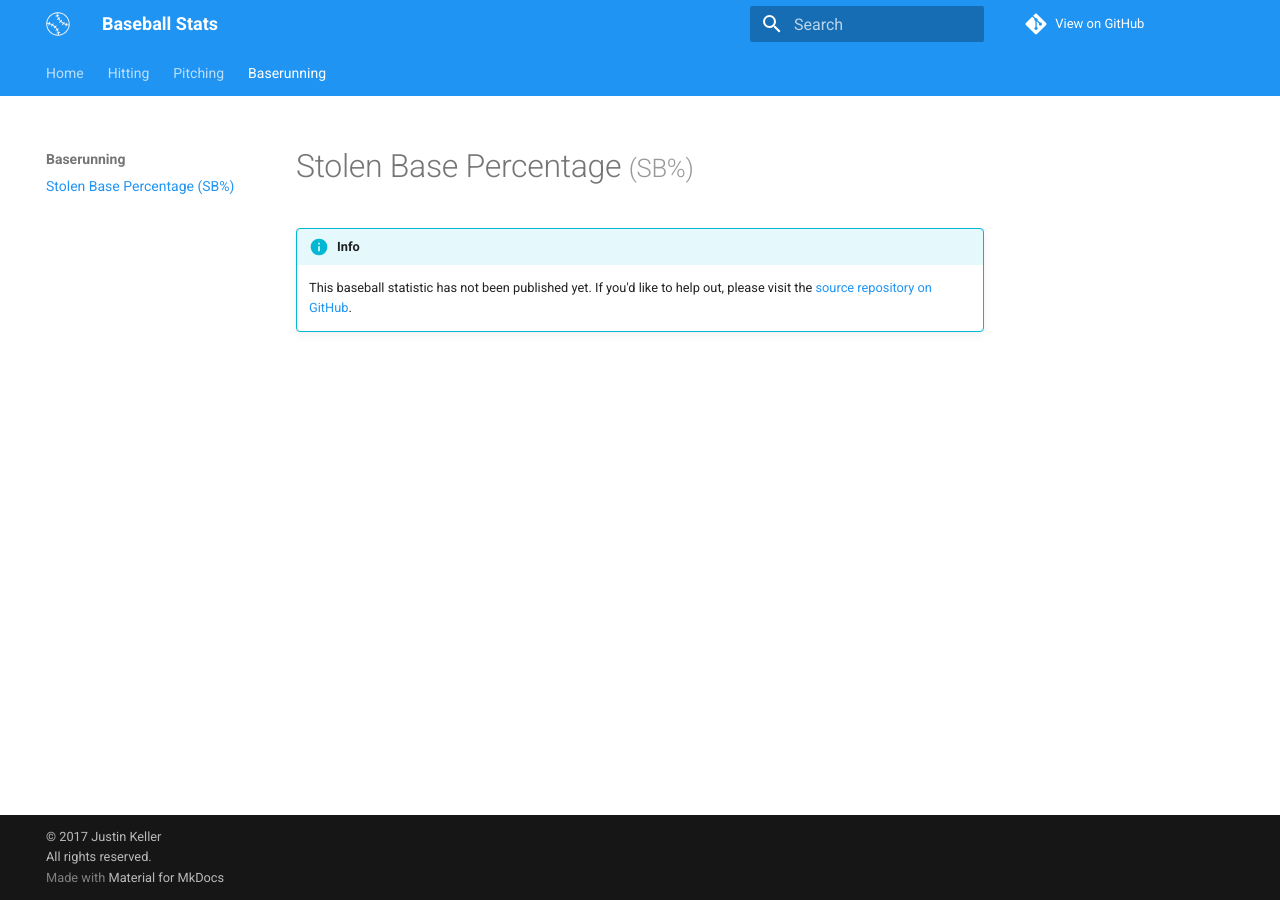
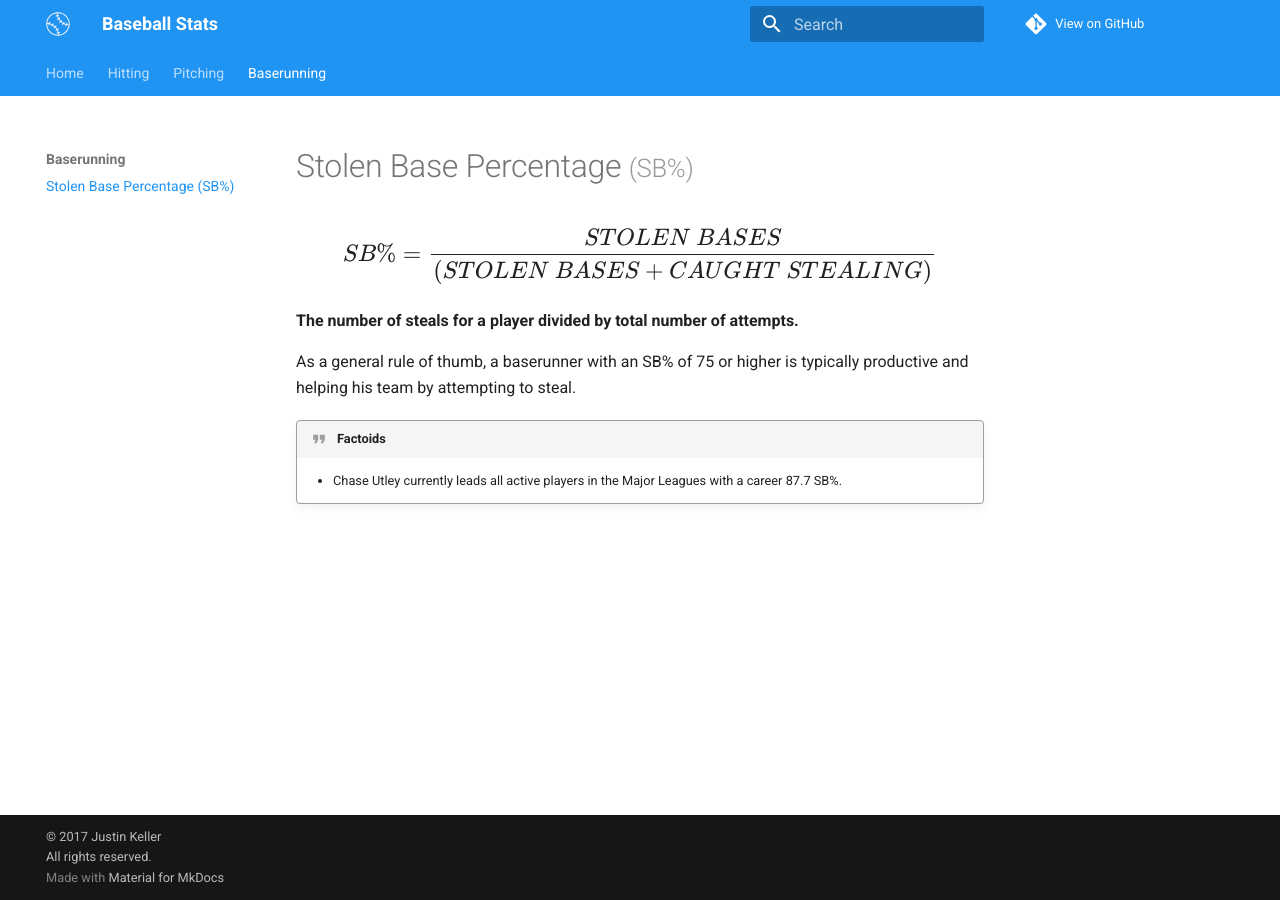
Before and after one commit to nodesocket/baseball-stats.net, an MkDocs documentation site: the page built from docs/baserunning/sbp.md, in a window 1280 px wide. Built offline with MkDocs 1.6.1 and Material for MkDocs 9.7.7, drawn with Linux system fonts in a browser that asks for light colours; formulas are drawn with MathJax 3; comment, search, counter and statistics services are not loaded; old or Windows-style settings are respelled for this version of MkDocs.

Commit message:
added baserunning/sbp.md

```diff
--- a/docs/baserunning/sbp.md
+++ b/docs/baserunning/sbp.md
@@ -1,3 +1,10 @@
 # Stolen Base Percentage <small>(SB%)</small>
 
-{!includes/not_published.md!}
+<h3>$$ SB\%=\frac{STOLEN\ BASES}{(STOLEN\ BASES + CAUGHT\ STEALING)} $$</h3>
+
+**The number of steals for a player divided by total number of attempts.**
+
+As a general rule of thumb, a baserunner with an SB% of 75 or higher is typically productive and helping his team by attempting to steal.
+
+!!! quote "Factoids"
+    * Chase Utley currently leads all active players in the Major Leagues with a career 87.7 SB%.
--- a/docs/includes/not_published.md
+++ b/docs/includes/not_published.md
@@ -1,2 +1,2 @@
 !!! info "Info"
-    This baseball statistic has not been published yet. If you'd like to help out, please visit the [source repository on GitHub](https://github.com/nodesocket/baseball-stats.net).
+    This baseball statistic has not been published just yet. If you'd like to help out, please visit the [repository on GitHub](https://github.com/nodesocket/baseball-stats.net).
```
Also changed, not shown: docs/pitching/era.md (+2 -2 lines).
